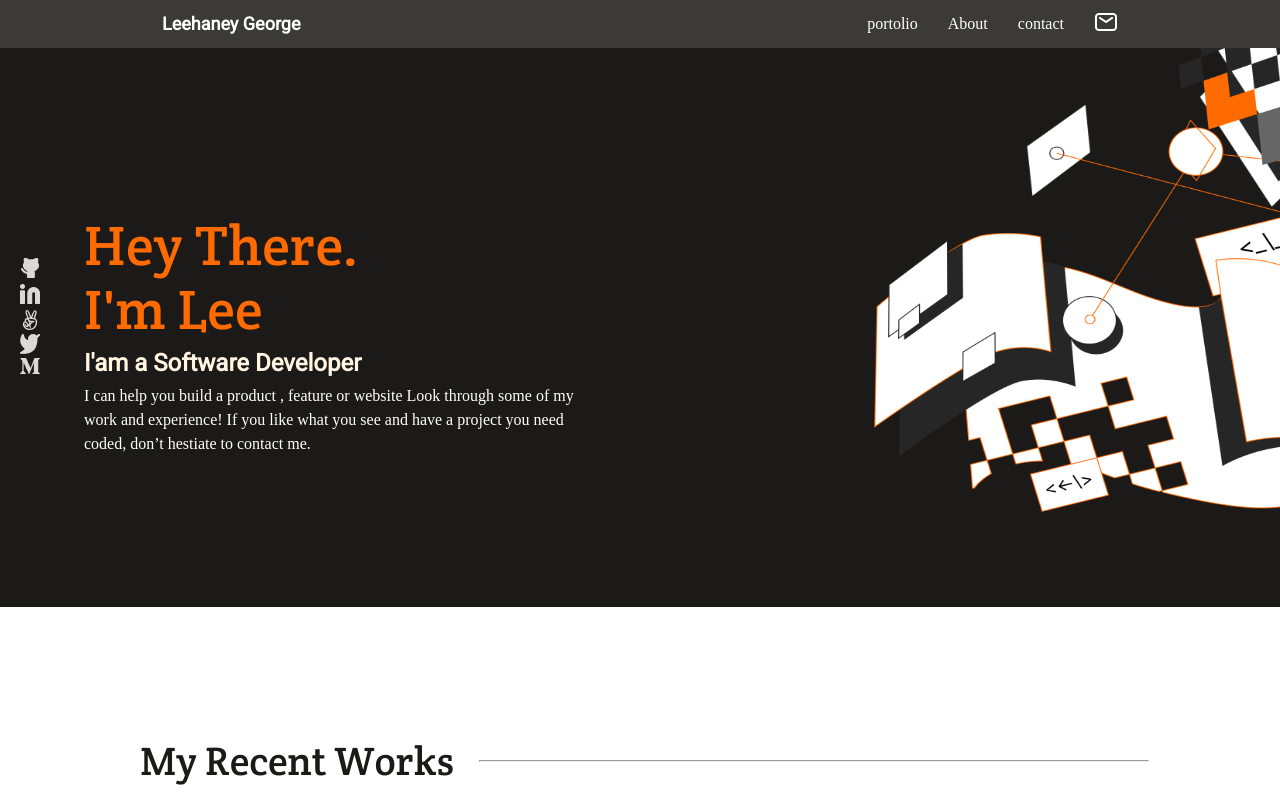
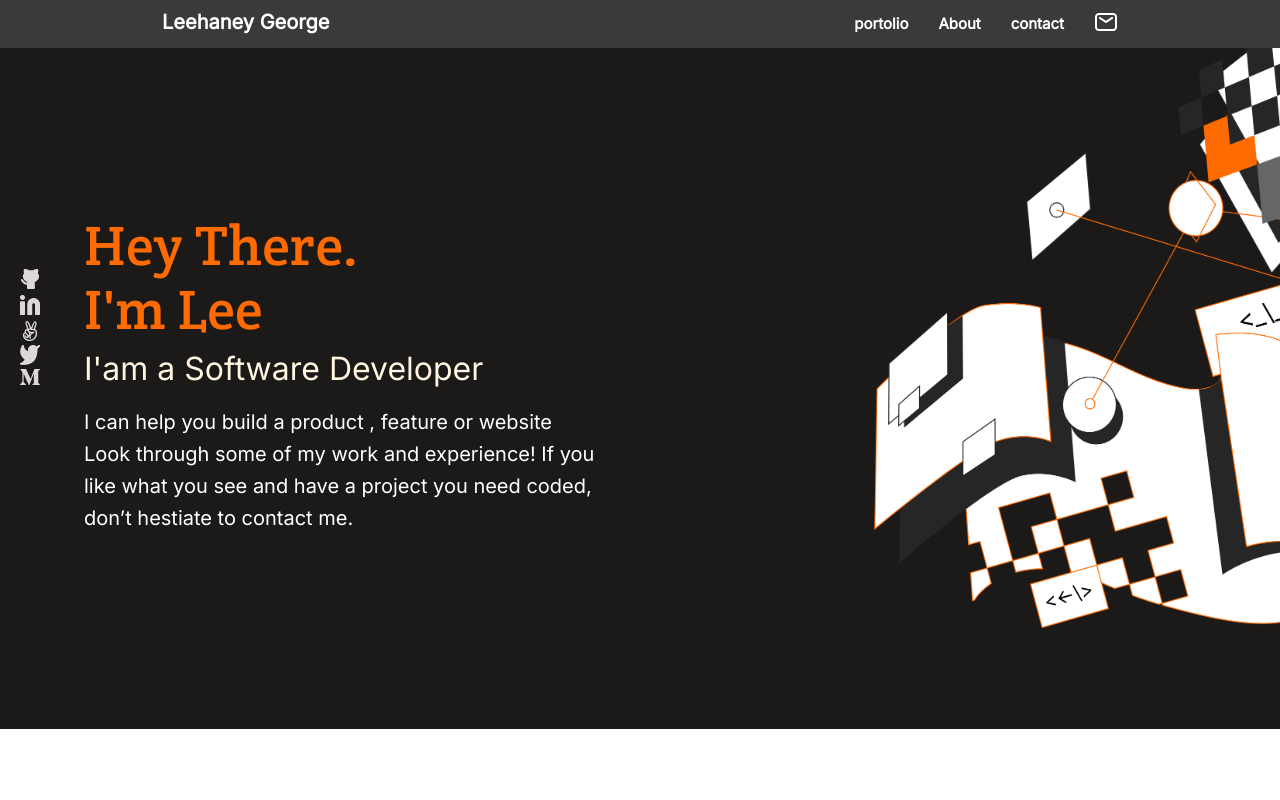
Before and after one commit to leehaney254/myportfolio, a website: page index.html in a window 1280 px wide. Shown: the top 800 px of the page. Drawn offline with Linux system fonts and the light colour scheme.

Commit message:
Style: Add all styles working

```diff
--- a/index.html
+++ b/index.html
@@ -269,9 +269,8 @@
     <footer>
       <div id="form-foot">
         <p id="foot-text">
-          I'm always <br />interested in hearing <br />
-          about new projects, <br />
-          so if you'd like to chat please get in touch.
+          I'm always interested in hearing about new projects, so if you'd like
+          to chat please get in touch.
         </p>
         <form action="https://formspree.io/f/mdojpnkb" method="POST">
           <ul id="form-ul">
--- a/styles.css
+++ b/styles.css
@@ -458,6 +458,33 @@ button:hover {
 }
 
 @media only screen and (min-width: 768px) {
+  #logo {
+    font-family: "Inter";
+    font-style: normal;
+    font-weight: 700;
+    font-size: 20px;
+    line-height: 20px;
+  }
+
+  #textthree {
+    font-family: "Inter";
+    font-style: normal;
+    font-weight: 400;
+    font-size: 20px;
+    line-height: 32px;
+    max-width: 566px;
+    margin-top: 10px;
+  }
+
+  #texttwo {
+    font-family: "Inter";
+    font-style: normal;
+    font-weight: 500;
+    font-size: 32px;
+    line-height: 44px;
+    margin-top: 30px;
+  }
+
   #hum-menu {
     display: none;
   }
@@ -476,16 +503,22 @@ button:hover {
 
   .anc-decor {
     color: #fff;
+    font-family: "Inter";
+    font-style: normal;
+    font-weight: 600;
+    font-size: 15px;
+    line-height: 20px;
   }
 
   #space-down {
     background-image: url(./assets/Illustration-header@2x.png);
     background-repeat: no-repeat;
-    background-size: 40% 600px;
-    background-position: 100% 130%;
+    background-size: 40% 700px;
+    background-position: 100% 120%;
     flex-direction: row-reverse;
     align-items: center;
     justify-content: start;
+    padding-bottom: 200px;
   }
 
   #conts {
```
